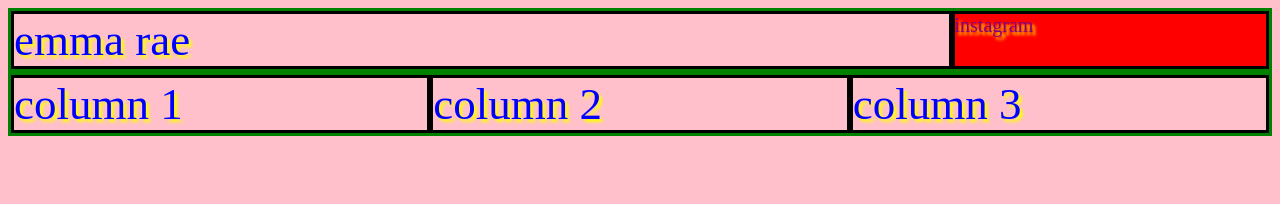
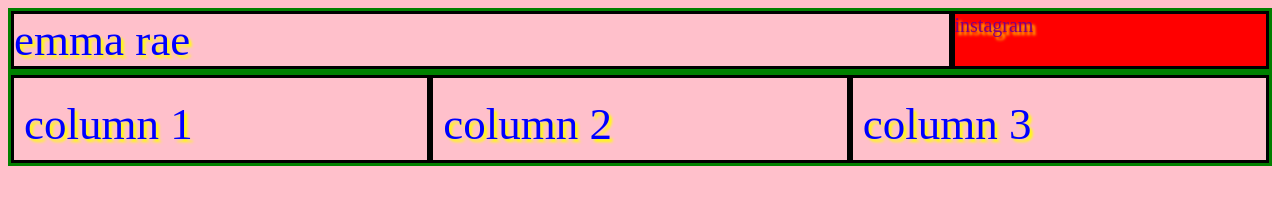
Before and after one commit to doodybrains/sunday-feb-fifth, a plain HTML site: page index.html in a window 1280 px wide. Drawn offline with Linux system fonts and the light colour scheme.

Commit message:
Update style.css

```diff
--- a/style.css
+++ b/style.css
@@ -35,4 +35,5 @@ a {
 .column {
   border: 3px solid black;
   width: 33.33%;
+  padding: 20px 10px 10px 10px;
 }
```
